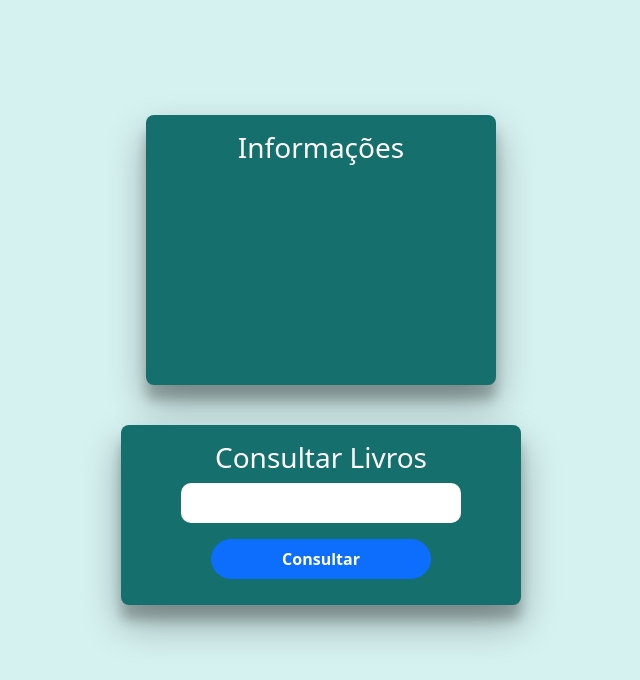
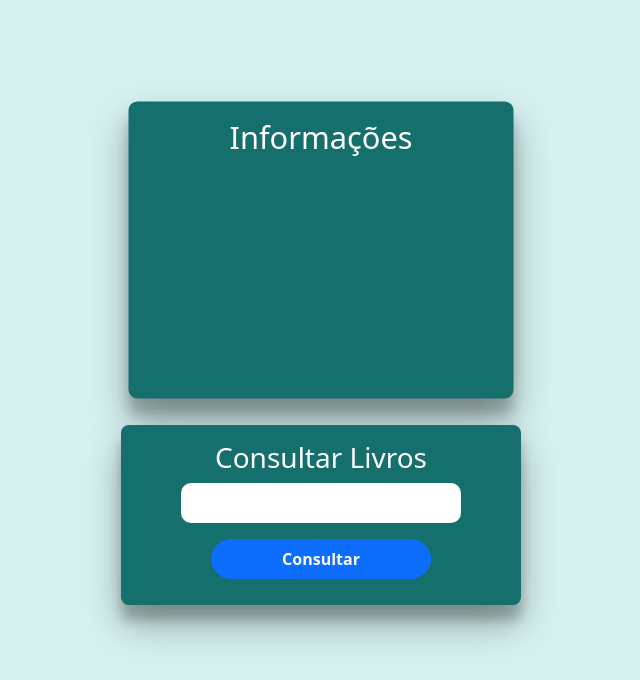
Before and after one commit to caiobarbosa881/book-api, a React (Create React App) app in the folder web/book-api/: page / in a window 1280 px wide. In both pictures the pointer is over the element "Informações". Shown: the top 680 px of the page, without its empty margins (319-959 px from the left). Built offline with nearby package versions, Linux system fonts and the light colour scheme.

Commit message:
add hover animation on list container

```diff
--- a/web/book-api/src/components/CadForm.css
+++ b/web/book-api/src/components/CadForm.css
@@ -48,6 +48,9 @@ h3{
     right: 0;
     color: white;
 }
+.list-container:hover{
+    transform: scale(1.1);
+}
 .request-container{
     background-color: white;
 }
```
